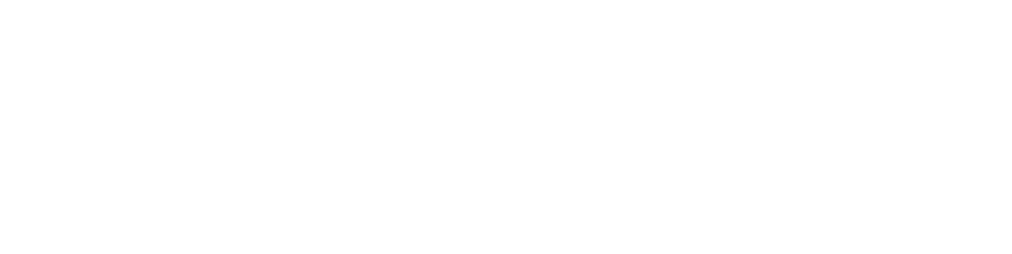
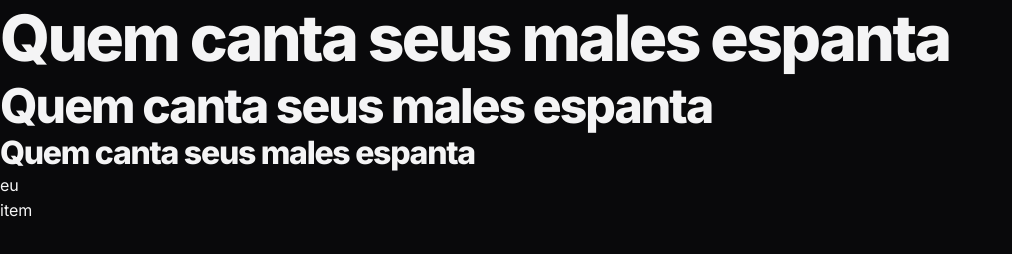
Before and after one commit to TiagoGoncalvesCesar/Projeto-Zingen, a plain HTML site: page index.html in a window 1280 px wide. Shown: the whole page, without its empty margins (0-1012 px from the left). Drawn offline with Linux system fonts and the light colour scheme.

Commit message:
Definindo variáveis css

```diff
--- a/index.html
+++ b/index.html
@@ -1,13 +1,28 @@
-<!DOCTYPE html>
+    <!DOCTYPE html>
 <html lang="ptb-BR">
 <head>
+    <link rel="preconnect" href="https://fonts.googleapis.com">
+    <link rel="preconnect" href="https://fonts.gstatic.com" crossorigin>
     <meta charset="UTF-8">
     <meta name="viewport" content="width=device-width, initial-scale=1.0">
     <title>Zingen - KaraoKê</title>
 
+
+<link href="https://fonts.googleapis.com/css2?family=Inter:ital,opsz,wght@0,14..32,100..900;1,14..32,
+100..900&family=Poppins:ital,wght@0,100;0,200;0,300;0,400;0,500;0,600;0,700;0,800;0,900;1,100;1,200;1,300;1,400;1,
+500;1,600;1,700;1,800;1,900&display=swap" rel="stylesheet">
+
     <link rel="stylesheet" href="styles/index.css">
 </head>
 <body>
-
+    <h1>Quem canta seus males espanta</h1>
+    <h2>Quem canta seus males espanta</h2>
+    <h3>Quem canta seus males espanta</h3>
+    <a href="#">eu</a>
+    <ul role="list">
+      <li>
+        item
+      </li>
+    </ul>
 </body>
 </html>
--- a/styles/global.css
+++ b/styles/global.css
@@ -0,0 +1,84 @@
+
+*,
+*::before,
+*::after {
+    box-sizing: border-box;
+}
+
+* {
+    margin: 0;
+    padding: 0;
+    font: inherit;
+
+    -webkit-font-smoothing: antialiased;
+    -moz-osx-font-smoothing: grayscale;
+}
+
+:root {
+    --bg-color: #09090b;
+    --surface-color: #18181B;
+    --stroke-color: #27272A;
+    --text-color-primary: #f4f4f5;
+    --text-color-secondary: #a1a1aa;
+    --brand-color-primary: #f7b733;
+    --brand-color-secondary: #fc4a1a;
+    --brand-gradiente: #fc4a1a#f7b733;
+
+    --ff-sans: 'Inter', system-ui, sans-serif;
+
+    --fw-base: 400;
+    --fw-md: 500;
+    --fw-bold: 800;
+
+    --fs-sm: 0.875rem;
+    --fs-base: 1rem;
+
+}
+
+html {
+    font-family: var(--ff-sans);
+    font-weight: var(--fw-base);
+    font-size: var(--ff-sans);
+    line-height: 1.6;
+    color: var(--text-color-primary);
+}
+
+body {
+    background-color: var(--bg-color);
+}
+
+h1, h2, h3 {
+    line-height: 1.2;
+    color: var(--text-color-primary);
+    font-weight: var(--fw-bold);
+    letter-spacing: -0.04em;
+}
+
+h1 {
+    font-size: var(--fs-2xl);
+}
+
+h2 {
+    font-size: var(--fs-xl);
+}
+
+h3 {
+    font-size: var(--fs-lg);
+}
+
+a {
+    text-decoration: none;
+    color: inherit;
+}
+
+ul[role="list"] {
+    list-style: none;
+}
+
+@media (width >= 80em) {
+    :root{
+        --fs-lg: 2rem;
+        --fs-xl: 3rem;
+        --fs-2xl: 4rem;
+    }
+}
```
